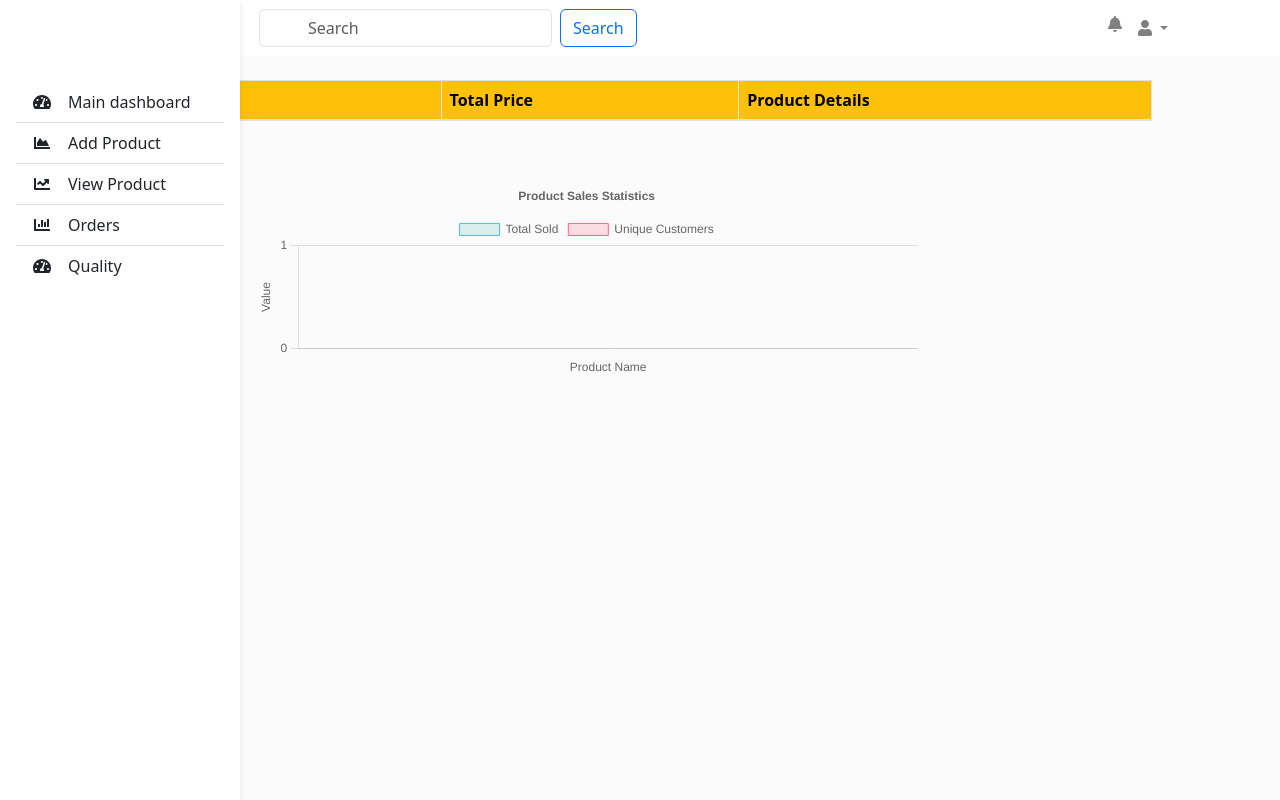
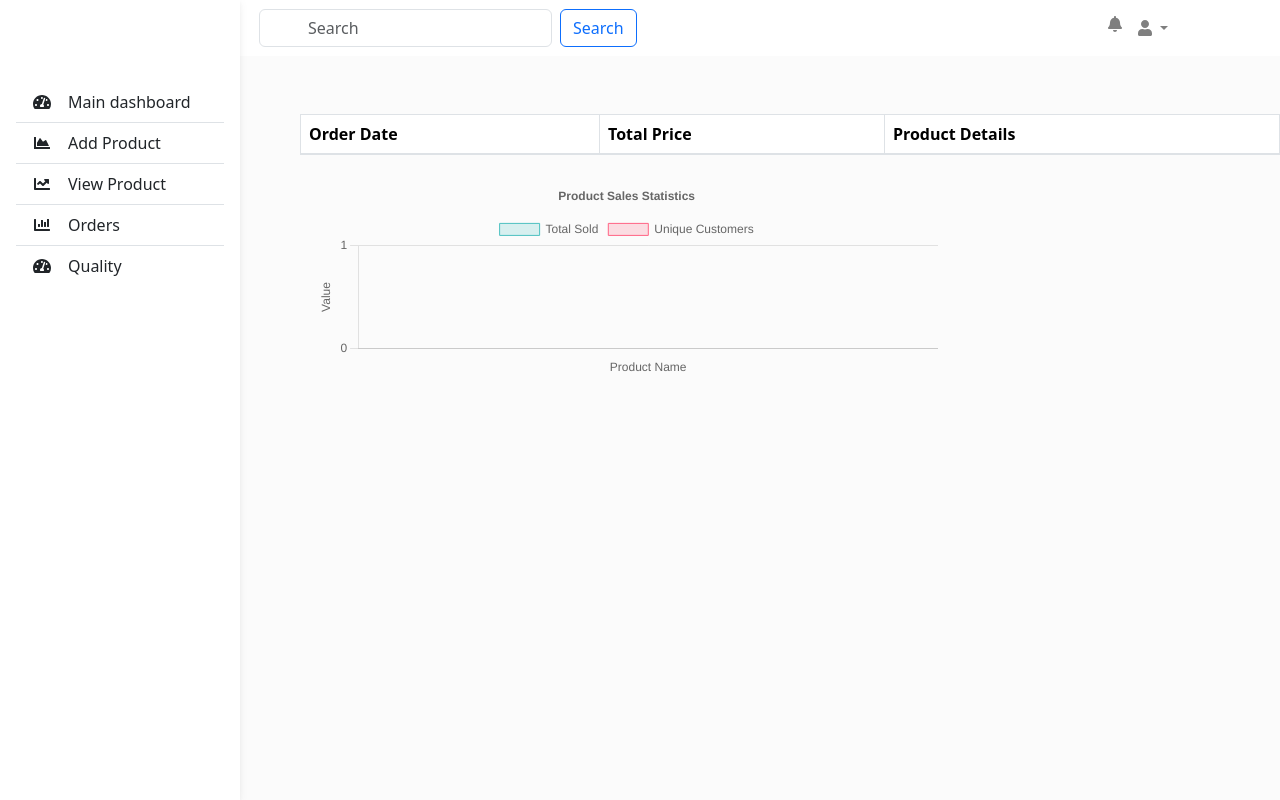
Before and after one commit to AleenThomas/Main-Project, a Django app: page /seller_orders/ in a window 1280 px wide. Run offline with Django 4.2, Linux system fonts and the light colour scheme; data comes from the database, SQL or seed files in the repository; both versions use the stored data as it was after the commit; lists and menus that the app fills with data are empty; some libraries are stand-ins or nearby versions.

Commit message:
order-details -table

```diff
--- a/project/template/seller_orders.html
+++ b/project/template/seller_orders.html
@@ -64,6 +64,11 @@
                 background-color:#66c2ff; /* Set the background color to blue */
                 padding: 0; /* Optionally, adjust padding as needed */
               }
+
+              main {
+                margin-top: 58px; /* Adjust the margin-top as needed */
+                padding-left: 300px; /* Width of the side panel */
+            }
         </style>
     </head>
 
@@ -215,12 +220,21 @@
 
 
 
-  <table class="table table-bordered mt-4 mb-4" style="align-items: center; margin: auto; width: 80%;">
+
+
+
+
+
+  <main style="margin-top: 58px" >
+
+
+
+  <table class="table table-bordered mt-4 mb-4 " style="margin: auto; width: 100%; ">
     <thead>
         <tr>
-            <th class="bg-warning"><b>Order Date</b></th>
-            <th class="bg-warning"><b>Total Price</b></th>
-            <th class="bg-warning"><b>Product Details</b></th>
+            <th style="background-color:   color:rgb(2, 48, 2) "><b>Order Date</b></th>
+            <th style="background-color:   color:rgb(2, 48, 2) "><b>Total Price</b></th>
+            <th style="background-color:   color:rgb(2, 48, 2) "><b>Product Details</b></th>
         </tr>
     </thead>
     <tbody>
@@ -250,24 +264,6 @@
         </tbody>
   </table>
 
-
-
-
-  <main style="margin-top: 58px">
-    {% comment %} <div class="container mt-5">
-        <div class="row">
-            <div class="col-md-4 mb-4">
-                <!-- Card display for each product -->
-                {% for sale in product_sales %}
-                <div class="card custom-card">
-                    <div class="card-body">
-                        <h5 class="card-title">{{ sale.product.product_name }}</h5>
-                        <p class="card-text">Total Sold: {{ sale.total_sold }}</p>
-                        <p class="card-text">Unique Customers: {{ sale.unique_customers }}</p>
-                    </div>
-                </div>
-                {% endfor %}
-            </div> {% endcomment %}
             <div class="col-md-8">
                 <!-- Sales statistics graph -->
                 <canvas id="salesChart" width="400" height="200"></canvas>
@@ -275,6 +271,11 @@
         </div>
     </div>
 </main>
+
+
+
+
+
     <!-- Add Chart.js library -->
     <script src="https://cdn.jsdelivr.net/npm/chart.js"></script>
 
```
Also changed, not shown: project/db.sqlite3.
